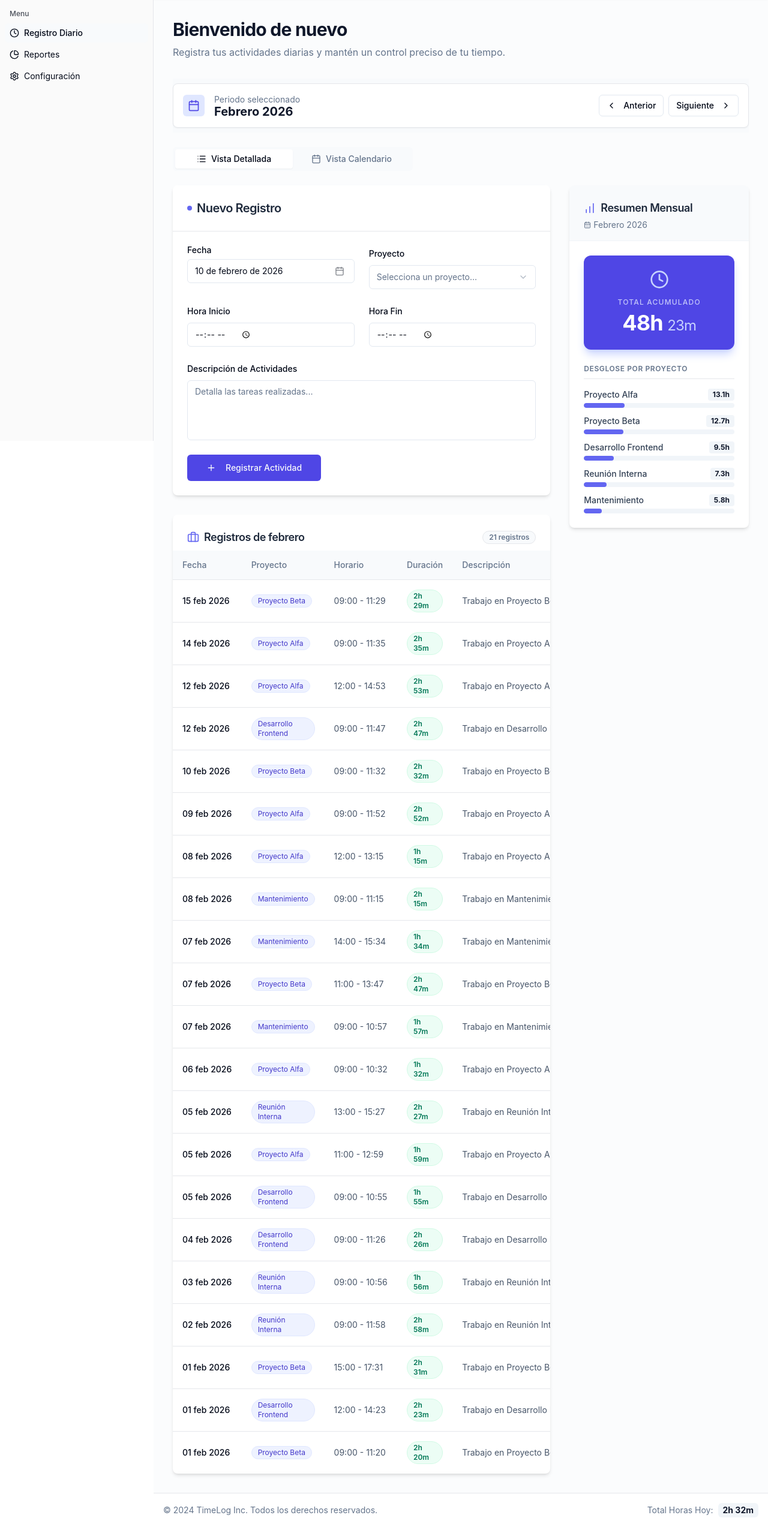
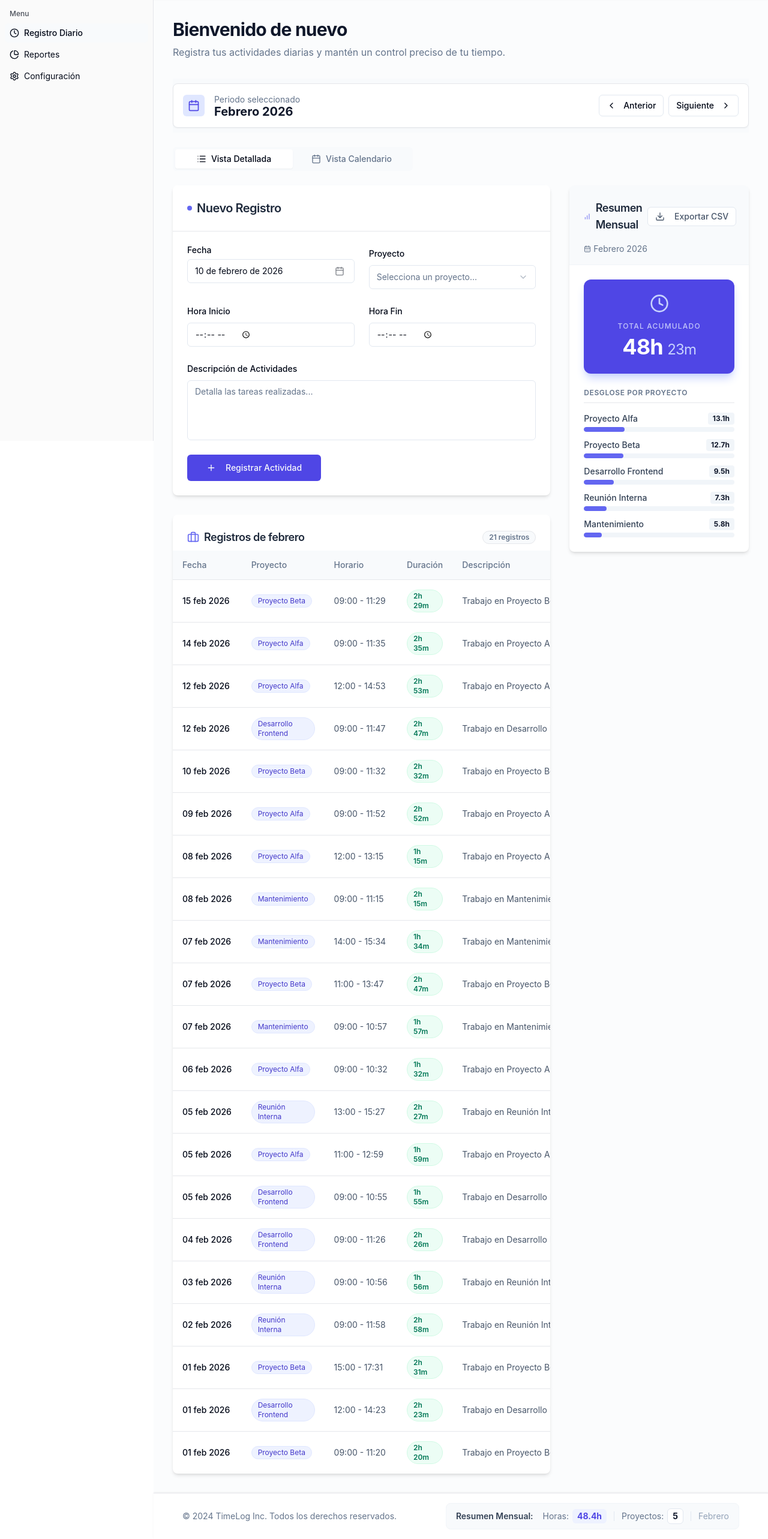
Before and after one commit to synkrontech/registro-diario-7my1toe1e, a React (Vite) app: page / in a window 1280 px wide. Shown: the part 65-2631 px from the top of the page at 60% size. Built offline with nearby package versions, Linux system fonts and the light colour scheme.

Commit message:
feat: Implement monthly summary and CSV export

```diff
--- a/src/components/Layout.tsx
+++ b/src/components/Layout.tsx
@@ -8,14 +8,25 @@ import { AppSidebar } from '@/components/app-sidebar'
 import { Avatar, AvatarFallback, AvatarImage } from '@/components/ui/avatar'
 import { Outlet } from 'react-router-dom'
 import useTimeStore from '@/stores/useTimeStore'
+import { format } from 'date-fns'
+import { es } from 'date-fns/locale'
 
 function LayoutContent() {
-  const { getTotalHoursToday } = useTimeStore()
+  const { viewDate, getEntriesByMonth } = useTimeStore()
+
+  // Calculate monthly stats for the footer
+  const monthlyEntries = getEntriesByMonth(viewDate)
+  const totalMinutes = monthlyEntries.reduce(
+    (acc, curr) => acc + curr.durationMinutes,
+    0,
+  )
+  const totalHours = (totalMinutes / 60).toFixed(1)
+  const uniqueProjects = new Set(monthlyEntries.map((e) => e.project)).size
 
   return (
     <SidebarProvider>
       <AppSidebar />
-      <SidebarInset className="bg-slate-50/50">
+      <SidebarInset className="bg-slate-50/50 flex flex-col h-full min-h-screen">
         <header className="sticky top-0 z-10 flex h-16 shrink-0 items-center gap-2 border-b bg-background px-4 shadow-sm">
           <SidebarTrigger className="-ml-1" />
           <Separator orientation="vertical" className="mr-2 h-4" />
@@ -43,13 +54,39 @@ function LayoutContent() {
         <main className="flex-1 overflow-auto">
           <Outlet />
         </main>
-        <footer className="border-t bg-background p-4 text-center text-sm text-muted-foreground flex flex-col md:flex-row justify-between items-center gap-2">
-          <span>© 2024 TimeLog Inc. Todos los derechos reservados.</span>
-          <div className="flex items-center gap-2">
-            <span>Total Horas Hoy:</span>
-            <span className="font-bold text-slate-900 bg-slate-100 px-2 py-0.5 rounded-md">
-              {getTotalHoursToday()}
-            </span>
+        <footer className="border-t bg-background p-4 text-sm text-muted-foreground shadow-[0_-1px_3px_rgba(0,0,0,0.05)] z-20">
+          <div className="container mx-auto flex flex-col md:flex-row justify-between items-center gap-4">
+            <span>© 2024 TimeLog Inc. Todos los derechos reservados.</span>
+
+            <div className="flex items-center gap-4 bg-slate-50 px-4 py-2 rounded-lg border border-slate-100">
+              <div className="flex flex-col md:flex-row md:items-center gap-1 md:gap-4">
+                <span className="font-semibold text-slate-700">
+                  Resumen Mensual:
+                </span>
+                <div className="flex items-center gap-3 text-xs md:text-sm">
+                  <div className="flex items-center gap-1.5">
+                    <span className="text-slate-500">Horas:</span>
+                    <span className="font-bold text-indigo-600 bg-indigo-50 px-2 py-0.5 rounded-md">
+                      {totalHours}h
+                    </span>
+                  </div>
+                  <Separator orientation="vertical" className="h-4" />
+                  <div className="flex items-center gap-1.5">
+                    <span className="text-slate-500">Proyectos:</span>
+                    <span className="font-bold text-slate-900 bg-white border border-slate-200 px-2 py-0.5 rounded-md">
+                      {uniqueProjects}
+                    </span>
+                  </div>
+                  <Separator
+                    orientation="vertical"
+                    className="h-4 hidden md:block"
+                  />
+                  <span className="text-slate-400 capitalize hidden md:block">
+                    {format(viewDate, 'MMMM', { locale: es })}
+                  </span>
+                </div>
+              </div>
+            </div>
           </div>
         </footer>
       </SidebarInset>
--- a/src/components/calendar-view.tsx
+++ b/src/components/calendar-view.tsx
@@ -11,13 +11,15 @@ import {
   getWeek,
 } from 'date-fns'
 import { es } from 'date-fns/locale'
-import { ChevronRight } from 'lucide-react'
+import { Download } from 'lucide-react'
 
 import { cn } from '@/lib/utils'
 import { Card, CardContent, CardHeader, CardTitle } from '@/components/ui/card'
 import { Badge } from '@/components/ui/badge'
+import { Button } from '@/components/ui/button'
 import useTimeStore from '@/stores/useTimeStore'
 import { DayDetailsSheet } from '@/components/day-details-sheet'
+import { downloadMonthlyCsv } from '@/lib/csv-export'
 
 interface CalendarViewProps {
   currentDate: Date
@@ -61,11 +63,15 @@ export function CalendarView({ currentDate }: CalendarViewProps) {
   )
   const totalMonthlyHours = (totalMonthlyMinutes / 60).toFixed(1)
 
+  const handleExport = () => {
+    downloadMonthlyCsv(monthlyEntries, currentDate)
+  }
+
   return (
     <>
       <div className="space-y-6 animate-fade-in">
-        <div className="flex items-center justify-between bg-white p-4 rounded-lg border shadow-sm">
-          <div className="flex flex-col">
+        <div className="flex flex-col md:flex-row items-center justify-between bg-white p-4 rounded-lg border shadow-sm gap-4">
+          <div className="flex flex-col items-center md:items-start w-full md:w-auto">
             <span className="text-sm text-muted-foreground uppercase tracking-wider font-semibold">
               Total Mensual
             </span>
@@ -74,13 +80,25 @@ export function CalendarView({ currentDate }: CalendarViewProps) {
               <span className="text-lg text-slate-500 font-normal">horas</span>
             </div>
           </div>
-          <div className="hidden sm:block text-right">
+
+          <div className="flex flex-col-reverse md:flex-row items-center gap-4 w-full md:w-auto">
+            <div className="hidden sm:block text-center md:text-right">
               <span className="text-xs text-muted-foreground">
                 Registros en {format(currentDate, 'MMMM', { locale: es })}
               </span>
               <p className="font-medium text-slate-900">
                 {monthlyEntries.length} actividades
               </p>
+            </div>
+            <Button
+              variant="outline"
+              className="w-full md:w-auto bg-white hover:bg-slate-50 text-slate-600"
+              onClick={handleExport}
+              disabled={monthlyEntries.length === 0}
+            >
+              <Download className="mr-2 h-4 w-4" />
+              Exportar CSV
+            </Button>
           </div>
         </div>
 
--- a/src/components/monthly-report.tsx
+++ b/src/components/monthly-report.tsx
@@ -1,9 +1,12 @@
 import { Card, CardContent, CardHeader, CardTitle } from '@/components/ui/card'
+import { Button } from '@/components/ui/button'
 import { format } from 'date-fns'
 import { es } from 'date-fns/locale'
 import useTimeStore from '@/stores/useTimeStore'
-import { BarChart, Clock, CalendarDays } from 'lucide-react'
+import { BarChart, Clock, CalendarDays, Download } from 'lucide-react'
 import { PROJECTS } from '@/lib/types'
+import { downloadMonthlyCsv } from '@/lib/csv-export'
+import { cn } from '@/lib/utils'
 
 export function MonthlyReport({ date }: { date: Date }) {
   const { getEntriesByMonth } = useTimeStore()
@@ -29,14 +32,31 @@ export function MonthlyReport({ date }: { date: Date }) {
     .filter((stat) => stat.minutes > 0)
     .sort((a, b) => b.minutes - a.minutes)
 
+  const handleExport = () => {
+    downloadMonthlyCsv(entries, date)
+  }
+
   return (
     <Card className="border-none shadow-md bg-white overflow-hidden">
       <CardHeader className="pb-4 bg-slate-50 border-b border-slate-100">
-        <div className="flex flex-col gap-1">
-          <CardTitle className="text-lg font-semibold text-slate-800 flex items-center gap-2">
-            <BarChart className="h-5 w-5 text-indigo-500" />
-            Resumen Mensual
-          </CardTitle>
+        <div className="flex flex-col gap-4">
+          <div className="flex items-center justify-between">
+            <CardTitle className="text-lg font-semibold text-slate-800 flex items-center gap-2">
+              <BarChart className="h-5 w-5 text-indigo-500" />
+              Resumen Mensual
+            </CardTitle>
+            <Button
+              variant="outline"
+              size="sm"
+              className="h-8 bg-white hover:bg-slate-50 text-slate-600 border-slate-200"
+              onClick={handleExport}
+              disabled={entries.length === 0}
+              title="Exportar registros del mes a CSV"
+            >
+              <Download className="mr-2 h-3.5 w-3.5" />
+              Exportar CSV
+            </Button>
+          </div>
           <p className="text-sm text-muted-foreground capitalize flex items-center gap-1">
             <CalendarDays className="h-3 w-3" />
             {format(date, 'MMMM yyyy', { locale: es })}
--- /dev/null
+++ b/src/lib/csv-export.ts
@@ -0,0 +1,68 @@
+import { TimeEntry } from '@/lib/types'
+import { format } from 'date-fns'
+import { es } from 'date-fns/locale'
+
+export const downloadMonthlyCsv = (entries: TimeEntry[], date: Date) => {
+  if (!entries.length) return
+
+  const monthName = format(date, 'MMMM-yyyy', { locale: es })
+  const filename = `registro-tiempos-${monthName}.csv`
+
+  const headers = [
+    'Fecha',
+    'Proyecto',
+    'Hora Inicio',
+    'Hora Fin',
+    'Duración',
+    'Descripción',
+  ]
+
+  const rows = entries.map((entry) => {
+    const hours = Math.floor(entry.durationMinutes / 60)
+    const minutes = entry.durationMinutes % 60
+    const durationStr = `${hours}:${minutes.toString().padStart(2, '0')}`
+
+    return [
+      format(entry.date, 'yyyy-MM-dd'),
+      entry.project,
+      entry.startTime,
+      entry.endTime,
+      durationStr,
+      entry.description,
+    ]
+  })
+
+  // Add BOM for Excel utf-8 compatibility
+  const BOM = '\uFEFF'
+  const csvContent =
+    BOM +
+    [
+      headers.join(','),
+      ...rows.map((row) =>
+        row
+          .map((field) => {
+            const stringField = String(field)
+            // Escape quotes and wrap in quotes if contains comma, quote or newline
+            if (
+              stringField.includes(',') ||
+              stringField.includes('"') ||
+              stringField.includes('\n')
+            ) {
+              return `"${stringField.replace(/"/g, '""')}"`
+            }
+            return stringField
+          })
+          .join(','),
+      ),
+    ].join('\n')
+
+  const blob = new Blob([csvContent], { type: 'text/csv;charset=utf-8;' })
+  const url = URL.createObjectURL(blob)
+  const link = document.createElement('a')
+  link.setAttribute('href', url)
+  link.setAttribute('download', filename)
+  link.style.visibility = 'hidden'
+  document.body.appendChild(link)
+  link.click()
+  document.body.removeChild(link)
+}
--- a/src/pages/Index.tsx
+++ b/src/pages/Index.tsx
@@ -7,15 +7,16 @@ import { CalendarView } from '@/components/calendar-view'
 import { TimeEntry } from '@/lib/types'
 import { Tabs, TabsContent, TabsList, TabsTrigger } from '@/components/ui/tabs'
 import { List, Calendar as CalendarIcon } from 'lucide-react'
+import useTimeStore from '@/stores/useTimeStore'
 
 const Index = () => {
-  const [selectedDate, setSelectedDate] = useState<Date>(new Date())
+  const { viewDate, setViewDate } = useTimeStore()
   const [editingEntry, setEditingEntry] = useState<TimeEntry | null>(null)
 
   const handleEdit = (entry: TimeEntry) => {
     setEditingEntry(entry)
     // Switch the view to the entry's month so the user stays in context of the edit
-    setSelectedDate(entry.date)
+    setViewDate(entry.date)
     // Scroll to form
     const formElement = document.getElementById('entry-form')
     if (formElement) {
@@ -45,10 +46,7 @@ const Index = () => {
           aria-label="Navegación Mensual"
           className="sticky top-0 z-20 bg-slate-50/95 backdrop-blur py-2"
         >
-          <MonthNavigation
-            currentDate={selectedDate}
-            onDateChange={setSelectedDate}
-          />
+          <MonthNavigation currentDate={viewDate} onDateChange={setViewDate} />
         </section>
 
         <Tabs defaultValue="list" className="w-full">
@@ -71,21 +69,21 @@ const Index = () => {
               <div className="lg:col-span-8 space-y-8">
                 <section aria-label="Formulario de registro" id="entry-form">
                   <TimeEntryForm
-                    currentDate={selectedDate}
-                    onDateChange={setSelectedDate}
+                    currentDate={viewDate}
+                    onDateChange={setViewDate}
                     entryToEdit={editingEntry}
                     onCancelEdit={handleCancelEdit}
                   />
                 </section>
 
                 <section aria-label="Tabla de registros">
-                  <TimeEntryTable date={selectedDate} onEdit={handleEdit} />
+                  <TimeEntryTable date={viewDate} onEdit={handleEdit} />
                 </section>
               </div>
 
               <div className="lg:col-span-4 space-y-8 sticky top-32">
                 <section aria-label="Reporte Mensual">
-                  <MonthlyReport date={selectedDate} />
+                  <MonthlyReport date={viewDate} />
                 </section>
               </div>
             </div>
@@ -95,7 +93,7 @@ const Index = () => {
             value="calendar"
             className="animate-fade-in focus-visible:outline-none focus-visible:ring-0"
           >
-            <CalendarView currentDate={selectedDate} />
+            <CalendarView currentDate={viewDate} />
           </TabsContent>
         </Tabs>
       </div>
--- a/src/stores/useTimeStore.tsx
+++ b/src/stores/useTimeStore.tsx
@@ -10,15 +10,15 @@ import {
   isSameDay,
   isSameMonth,
   isSameYear,
-  subDays,
   addDays,
-  startOfMonth,
   setHours,
   setMinutes,
 } from 'date-fns'
 
 interface TimeState {
   entries: TimeEntry[]
+  viewDate: Date
+  setViewDate: (date: Date) => void
   addEntry: (entry: TimeEntryFormValues) => void
   updateEntry: (id: string, entry: TimeEntryFormValues) => void
   getEntriesByDate: (date: Date) => TimeEntry[]
@@ -46,7 +46,7 @@ const generateMockData = (): TimeEntry[] => {
     const endTime = `${endH.toString().padStart(2, '0')}:${endM.toString().padStart(2, '0')}`
     const durationMinutes = endH * 60 + endM - (startH * 60 + startM)
 
-    // Set the time on the date object for sorting/accuracy if needed, though we store time strings
+    // Set the time on the date object for sorting/accuracy if needed
     const entryDate = setMinutes(setHours(new Date(date), startH), startM)
 
     return {
@@ -103,6 +103,7 @@ const generateMockData = (): TimeEntry[] => {
 export const TimeStoreProvider = ({ children }: { children: ReactNode }) => {
   // Initialize with mock data
   const [entries, setEntries] = useState<TimeEntry[]>([])
+  const [viewDate, setViewDate] = useState<Date>(new Date())
 
   // Load mock data on mount
   useEffect(() => {
@@ -163,6 +164,8 @@ export const TimeStoreProvider = ({ children }: { children: ReactNode }) => {
     {
       value: {
         entries,
+        viewDate,
+        setViewDate,
         addEntry,
         updateEntry,
         getEntriesByDate,
```
Also changed, not shown: 5 other files (tests, documents, lock files or other folders). Lines whose indentation alone changed are shown as unchanged.
